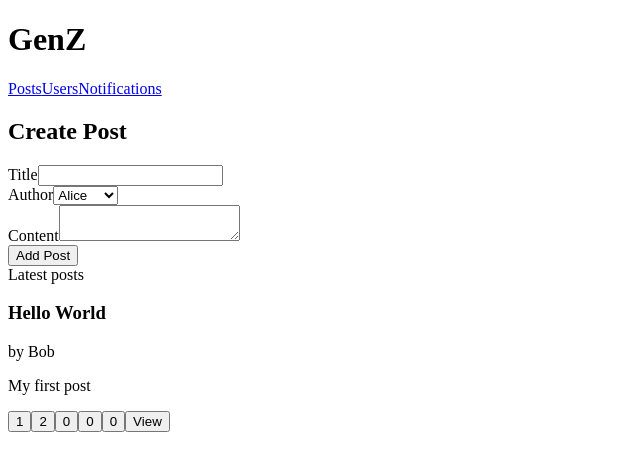
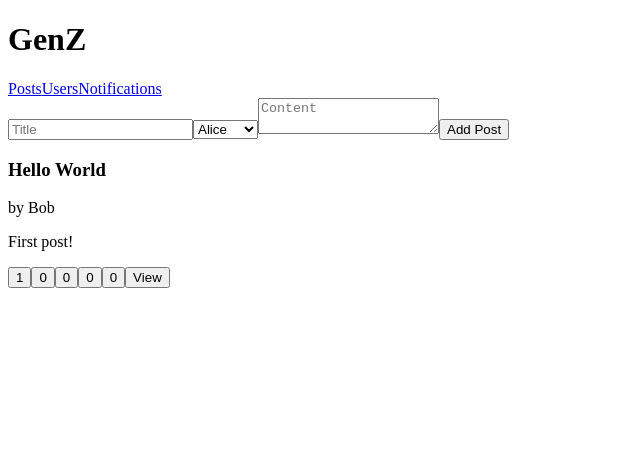
Before and after one commit to acciojob/social-media-saivivek122, a React app: page / in a window 1280 px wide. Shown: the top 470 px of the page, without its empty margins (0-640 px from the left). Built offline with nearby package versions, Linux system fonts and the light colour scheme.

Commit message:
Update App.js

```diff
--- a/src/components/App.js
+++ b/src/components/App.js
@@ -1,47 +1,6 @@
 import React, { useState } from "react";
-import { Routes, Route, useNavigate, useParams } from "react-router-dom";
+import { Routes, Route, Link, useNavigate, useParams } from "react-router-dom";
 import "./../styles/App.css";
-
-export default function App() {
-  return (
-    <div className="App p-4">
-      <Header />
-      <main className="mt-6">
-        <Routes>
-          <Route path="/" element={<Home />} />
-          <Route path="/users" element={<Users />} />
-          <Route path="/notifications" element={<Notifications />} />
-          <Route path="/posts/:id" element={<PostDetails />} />
-        </Routes>
-      </main>
-    </div>
-  );
-}
-
-function Header() {
-  const navigate = useNavigate();
-  const handleNav = (e, to) => {
-    e.preventDefault();
-    navigate(to);
-  };
-
-  return (
-    <header className="flex items-center justify-between">
-      <h1 className="text-3xl font-bold">GenZ</h1>
-      <nav>
-        <a href="/" onClick={(e) => handleNav(e, "/")} className="mr-4">
-          Posts
-        </a>
-        <a href="/users" onClick={(e) => handleNav(e, "/users")} className="mr-4">
-          Users
-        </a>
-        <a href="/notifications" onClick={(e) => handleNav(e, "/notifications")} className="mr-4">
-          Notifications
-        </a>
-      </nav>
-    </header>
-  );
-}
 
 const initialUsers = [
   { id: "u1", name: "Alice" },
@@ -50,25 +9,13 @@ const initialUsers = [
 ];
 
 let initialPosts = [
-  {
-    id: "static-intro",
-    title: "Welcome to GenZ",
-    authorId: "u1",
-    content: "This is a static intro (keeps position 1).",
-    reactions: [0, 0, 0, 0, 0],
-  },
-  {
-    id: "p1",
-    title: "Hello World",
-    authorId: "u2",
-    content: "My first post",
-    reactions: [1, 2, 0, 0, 0],
-  },
+  { id: "static-intro", title: "Welcome to GenZ", authorId: "u1", content: "Static intro post.", reactions: [0, 0, 0, 0, 0] },
+  { id: "p1", title: "Hello World", authorId: "u2", content: "First post!", reactions: [1, 0, 0, 0, 0] },
 ];
 
-function Home() {
+export default function App() {
+  const [posts, setPosts] = useState(initialPosts);
   const [users] = useState(initialUsers);
-  const [posts, setPosts] = useState(initialPosts);
 
   const addPost = (newPost) => {
     const updated = [posts[0], newPost, ...posts.slice(1)];
@@ -80,22 +27,36 @@ function Home() {
   };
 
   return (
-    <section>
-      <div className="grid grid-cols-2 gap-6">
     <div>
+      <header className="flex items-center justify-between">
+        <h1 className="text-3xl font-bold">GenZ</h1>
+        <nav>
+          <Link to="/" className="mr-4">Posts</Link>
+          <Link to="/users" className="mr-4">Users</Link>
+          <Link to="/notifications" className="mr-4">Notifications</Link>
+        </nav>
+      </header>
+
+      <Routes>
+        <Route path="/" element={<Home posts={posts} users={users} addPost={addPost} updatePost={updatePost} />} />
+        <Route path="/users" element={<Users posts={posts} users={users} />} />
+        <Route path="/notifications" element={<Notifications />} />
+        <Route path="/posts/:id" element={<PostDetails posts={posts} updatePost={updatePost} users={users} />} />
+      </Routes>
+    </div>
+  );
+}
+
+function Home({ posts, users, addPost, updatePost }) {
+  return (
+    <div className="mt-6 grid grid-cols-2 gap-6">
       <CreatePost users={users} onAdd={addPost} />
-        </div>
-
-        <div>
       <div className="posts-list border p-4 rounded">
-            <div className="mb-4">Latest posts</div>
         {posts.slice(1).map((post) => (
           <PostCard key={post.id} post={post} users={users} onUpdate={updatePost} />
         ))}
       </div>
     </div>
-      </div>
-    </section>
   );
 }
 
@@ -107,61 +68,19 @@ function CreatePost({ users, onAdd }) {
   const handleSubmit = (e) => {
     e.preventDefault();
     if (!title.trim()) return;
-    const newPost = {
-      id: `p_${Date.now()}`,
-      title: title.trim(),
-      authorId: author,
-      content: content.trim(),
-      reactions: [0, 0, 0, 0, 0],
-    };
+    const newPost = { id: `p_${Date.now()}`, title, authorId: author, content, reactions: [0, 0, 0, 0, 0] };
     onAdd(newPost);
-    setTitle("");
-    setContent("");
+    setTitle(""); setContent("");
   };
 
   return (
     <form onSubmit={handleSubmit} className="space-y-3 p-4 border rounded">
-      <h2 className="text-xl font-semibold">Create Post</h2>
-
-      <div>
-        <label htmlFor="postTitle">Title</label>
-        <input
-          id="postTitle"
-          value={title}
-          onChange={(e) => setTitle(e.target.value)}
-          className="block w-full border p-2 mt-1"
-        />
-      </div>
-
-      <div>
-        <label htmlFor="postAuthor">Author</label>
-        <select
-          id="postAuthor"
-          value={author}
-          onChange={(e) => setAuthor(e.target.value)}
-          className="block w-full border p-2 mt-1"
-        >
-          {users.map((u) => (
-            <option key={u.id} value={u.id}>
-              {u.name}
-            </option>
-          ))}
+      <input id="postTitle" value={title} onChange={(e) => setTitle(e.target.value)} placeholder="Title" className="block w-full border p-2" />
+      <select id="postAuthor" value={author} onChange={(e) => setAuthor(e.target.value)} className="block w-full border p-2">
+        {users.map((u) => (<option key={u.id} value={u.id}>{u.name}</option>))}
       </select>
-      </div>
-
-      <div>
-        <label htmlFor="postContent">Content</label>
-        <textarea
-          id="postContent"
-          value={content}
-          onChange={(e) => setContent(e.target.value)}
-          className="block w-full border p-2 mt-1"
-        />
-      </div>
-
-      <button type="submit" className="button px-4 py-2 rounded bg-slate-200">
-        Add Post
-      </button>
+      <textarea id="postContent" value={content} onChange={(e) => setContent(e.target.value)} placeholder="Content" className="block w-full border p-2" />
+      <button type="submit" className="button px-4 py-2 rounded bg-slate-200">Add Post</button>
     </form>
   );
 }
@@ -175,7 +94,7 @@ function PostCard({ post, users, onUpdate }) {
     if (i === 4) return;
     setReactions((r) => {
       const copy = [...r];
-      copy[i] = copy[i] + 1;
+      copy[i] += 1;
       onUpdate(post.id, { reactions: copy });
       return copy;
     });
@@ -183,166 +102,94 @@ function PostCard({ post, users, onUpdate }) {
 
   return (
     <article className="post border p-3 mb-3 rounded">
-      <h3 className="font-semibold">{post.title}</h3>
+      <h3>{post.title}</h3>
       <div className="text-sm text-gray-600">by {author}</div>
-      <p className="mt-2">{post.content}</p>
-
+      <p>{post.content}</p>
       <div className="mt-3 flex items-center gap-2">
         {reactions.map((count, i) => (
           <button key={i} className="px-2 py-1 border rounded" onClick={() => inc(i)}>
-            {i < 4 ? `${count}` : `0`}
+            {i < 4 ? `${count}` : "0"}
           </button>
         ))}
-
-        <button
-          className="button ml-auto px-3 py-1 border rounded"
-          onClick={() => navigate(`/posts/${post.id}`)}
-        >
-          View
-        </button>
+        <button className="button ml-auto px-3 py-1 border rounded" onClick={() => navigate(`/posts/${post.id}`)}>View</button>
       </div>
     </article>
   );
 }
 
-function PostDetails() {
+function PostDetails({ posts, updatePost, users }) {
   const { id } = useParams();
   const navigate = useNavigate();
-  const [posts, setPosts] = useState(initialPosts);
-  const post = posts.find((p) => p.id === id) || null;
+  const post = posts.find((p) => p.id === id);
   const [editing, setEditing] = useState(false);
   const [title, setTitle] = useState(post?.title || "");
   const [content, setContent] = useState(post?.content || "");
 
+  if (!post) return <div>Post not found</div>;
+
   const save = () => {
-    const updated = posts.map((p) => (p.id === id ? { ...p, title, content } : p));
-    initialPosts = updated;
-    setPosts(updated);
+    updatePost(id, { title, content });
     setEditing(false);
     navigate("/");
   };
 
-  if (!post) return <div className="p-4">Post not found</div>;
-
   return (
     <div className="p-4 border rounded max-w-2xl">
-      <div className="post">
       {!editing ? (
         <>
-            <h2 className="text-2xl font-bold">{post.title}</h2>
-            <p className="mt-2">{post.content}</p>
-            <div className="mt-4">
-              <button className="button px-3 py-1 border rounded" onClick={() => setEditing(true)}>
-                Edit
-              </button>
-            </div>
+          <h2>{post.title}</h2>
+          <p>{post.content}</p>
+          <button className="button px-3 py-1 border rounded mt-2" onClick={() => setEditing(true)}>Edit</button>
         </>
       ) : (
-          <div className="space-y-3">
-            <div>
-              <label htmlFor="postTitle">Title</label>
-              <input
-                id="postTitle"
-                value={title}
-                onChange={(e) => setTitle(e.target.value)}
-                className="block w-full border p-2 mt-1"
-              />
-            </div>
-
-            <div>
-              <label htmlFor="postContent">Content</label>
-              <textarea
-                id="postContent"
-                value={content}
-                onChange={(e) => setContent(e.target.value)}
-                className="block w-full border p-2 mt-1"
-              />
-            </div>
-
-            <div className="flex gap-2">
-              <button onClick={save} className="px-3 py-1 rounded border button">
-                Save
-              </button>
-            </div>
-          </div>
+        <>
+          <input id="postTitle" value={title} onChange={(e) => setTitle(e.target.value)} className="block w-full border p-2 mt-1" />
+          <textarea id="postContent" value={content} onChange={(e) => setContent(e.target.value)} className="block w-full border p-2 mt-1" />
+          <button onClick={save} className="button px-3 py-1 border rounded mt-2">Save</button>
+        </>
       )}
-      </div>
     </div>
   );
 }
 
-function Users() {
-  const [users] = useState(initialUsers);
+function Users({ posts, users }) {
   const [selectedUser, setSelectedUser] = useState(null);
   const [userPosts, setUserPosts] = useState([]);
 
   const handleSelectUser = (user) => {
     setSelectedUser(user);
-    const posts = initialPosts.filter((p) => p.authorId === user.id);
-    setUserPosts(posts);
+    const postsOfUser = posts.filter((p) => p.authorId === user.id);
+    setUserPosts(postsOfUser);
   };
 
   return (
     <div className="grid grid-cols-3 gap-6">
-      <div>
-        <h2 className="font-semibold">All Users</h2>
       <ul>
         {users.map((u) => (
-            <li key={u.id} onClick={() => handleSelectUser(u)} className="cursor-pointer">
-              {u.name}
-            </li>
+          <li key={u.id} onClick={() => handleSelectUser(u)} className="cursor-pointer">{u.name}</li>
         ))}
       </ul>
-      </div>
-
-      <div>
-        <h3 className="font-semibold">User Posts</h3>
       <ul>
         {userPosts.map((p) => (
-            <li key={p.id} onClick={() => setUserPosts([p])} className="cursor-pointer">
-              {p.title}
-            </li>
+          <li key={p.id}>{p.title}</li>
         ))}
       </ul>
-      </div>
-
-      <div>
-        {userPosts.length === 1 && (
-          <article className="post border p-3 rounded">
-            <h4>{userPosts[0].title}</h4>
-            <p>{userPosts[0].content}</p>
-          </article>
-        )}
-      </div>
     </div>
   );
 }
 
 function Notifications() {
-  const [notes, setNotes] = useState([]);
+  const [notifications, setNotifications] = useState([]);
 
   const refresh = () => {
-    setNotes([
-      { id: 1, text: "Alice reacted to your post" },
-      { id: 2, text: "Bob commented" },
-    ]);
+    setNotifications(["Notification 1", "Notification 2"]);
   };
 
   return (
     <div>
-      <h2 className="font-semibold">Notifications</h2>
-      <button className="button" onClick={refresh}>
-        Refresh Notifications
-      </button>
-
-      <section className="notificationsList mt-4">
-        {notes.length === 0 ? null : (
-          <div>
-            {notes.map((n) => (
-              <div key={n.id}>{n.text}</div>
-            ))}
-          </div>
-        )}
+      <button className="button" onClick={refresh}>Refresh Notifications</button>
+      <section className="notificationsList">
+        {notifications.map((n, i) => <div key={i}>{n}</div>)}
       </section>
     </div>
   );
```
Lines whose indentation alone changed are shown as unchanged.
